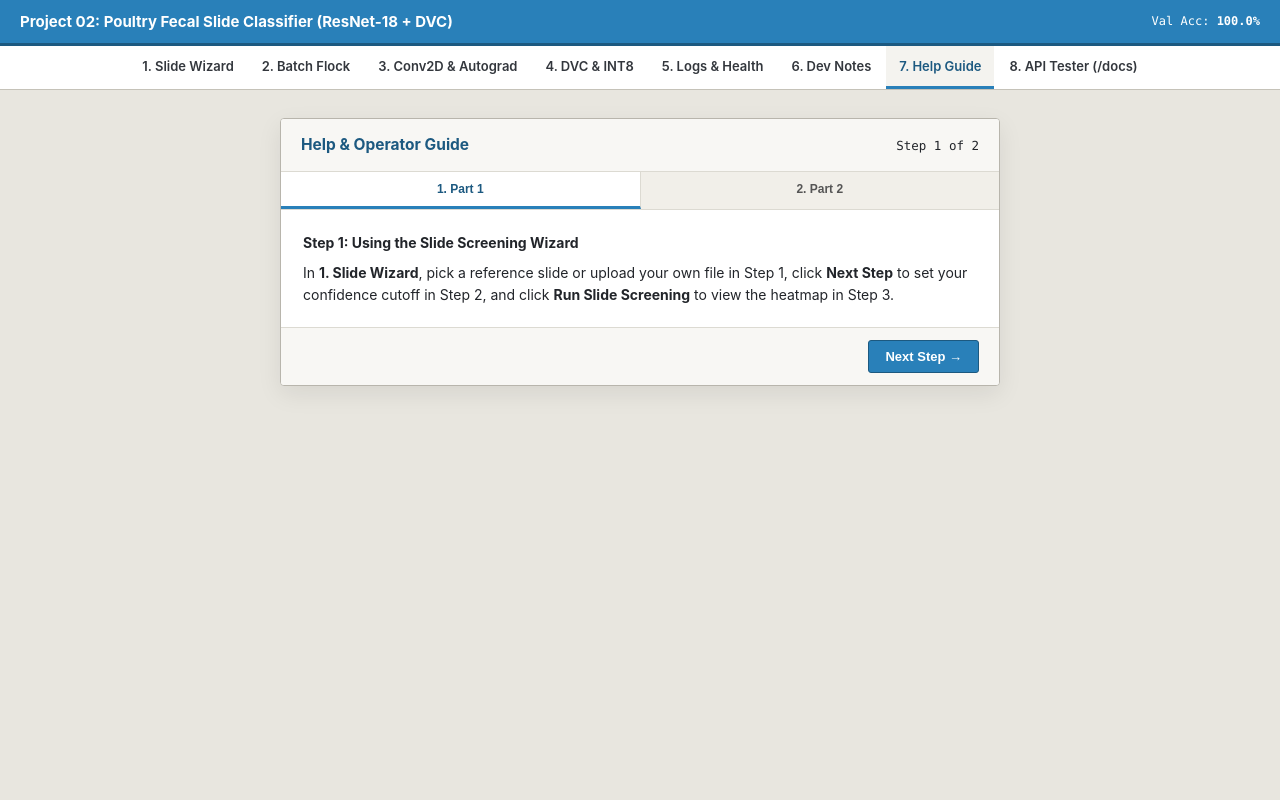
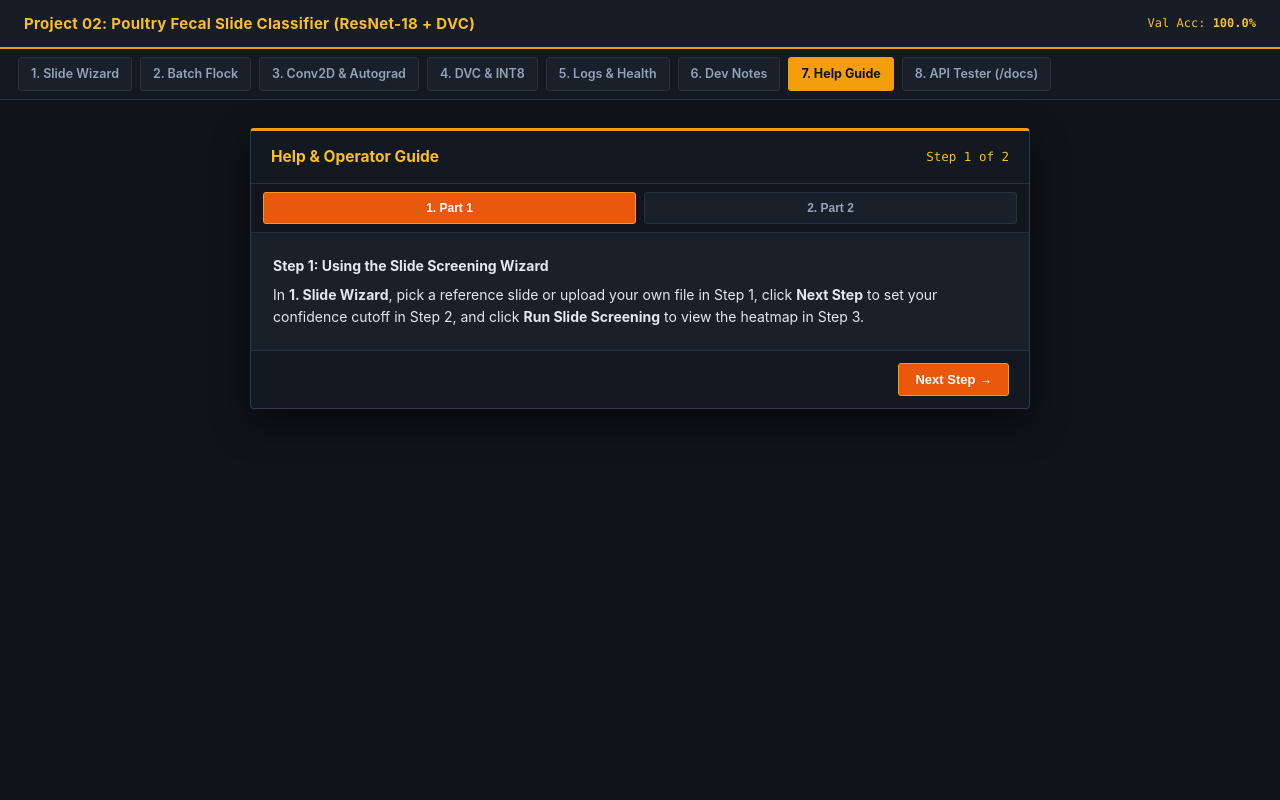
Before and after one commit to 29OmChavan/mlops-project-cnn-disease-classifier, a FastAPI app: page /help in a window 1280 px wide. Run offline with FastAPI, Linux system fonts and the light colour scheme.

Commit message:
Differentiate UI layout and visual identity per project using pre-2023 repo styles

```diff
--- a/templates/index.html
+++ b/templates/index.html
@@ -5,12 +5,12 @@
     <meta name="viewport" content="width=device-width, initial-scale=1.0" />
     <title>Poultry Fecal Slide Classifier (Step-by-Step Lab Modal)</title>
     <style>
-        /* Clean Step-by-Step Modal Wizard Layout (Project 02 - Scientific Lab Bench Theme) */
+        /* Project 02: 2021 Gradio 2.0 / FSDL-2021 Darkroom Microscopy & Radiology Workstation */
         * { box-sizing: border-box; margin: 0; padding: 0; }
         body {
-            font-family: -apple-system, BlinkMacSystemFont, "Segoe UI", Helvetica, Arial, sans-serif;
-            background-color: #e8e6df;
-            color: #22252a;
+            font-family: "IBM Plex Sans", -apple-system, BlinkMacSystemFont, "Segoe UI", sans-serif;
+            background-color: #0f1419;
+            color: #e2e8f0;
             font-size: 14px;
             line-height: 1.55;
             min-height: 100vh;
@@ -18,14 +18,15 @@
             flex-direction: column;
         }
         code, pre, .mono {
-            font-family: SFMono-Regular, Consolas, "Liberation Mono", Menlo, monospace;
+            font-family: "IBM Plex Mono", SFMono-Regular, Consolas, Menlo, monospace;
             font-size: 12.5px;
+            color: #fbbf24;
         }
         .top-header {
-            background-color: #2980b9;
-            border-bottom: 3px solid #1c5980;
-            color: #ffffff;
-            padding: 10px 20px;
+            background-color: #161d26;
+            border-bottom: 2px solid #f59e0b;
+            color: #f8fafc;
+            padding: 12px 24px;
             display: flex;
             justify-content: space-between;
             align-items: center;
@@ -33,34 +34,38 @@
         .repo-title {
             font-size: 15px;
             font-weight: 700;
-            color: #ffffff;
+            color: #fbbf24;
             text-decoration: none;
+            letter-spacing: 0.3px;
         }
         .tab-bar {
-            background-color: #ffffff;
-            border-bottom: 1px solid #c5c2b8;
-            padding: 0 16px;
+            background-color: #131920;
+            border-bottom: 1px solid #263241;
+            padding: 8px 18px;
             display: flex;
-            justify-content: center;
+            justify-content: flex-start;
             flex-wrap: wrap;
-            gap: 2px;
+            gap: 8px;
         }
         .tab-link {
-            padding: 10px 13px;
-            color: #33373d;
+            padding: 6px 12px;
+            color: #94a3b8;
             text-decoration: none;
-            font-size: 13px;
+            font-size: 12.5px;
             font-weight: 600;
-            border-bottom: 3px solid transparent;
+            border: 1px solid #263241;
+            border-radius: 3px;
+            background-color: #182029;
         }
-        .tab-link:hover { background-color: #f4f3ef; }
+        .tab-link:hover { color: #f8fafc; border-color: #f59e0b; }
         .tab-link.active {
-            color: #1c5980;
-            border-bottom-color: #2980b9;
-            background-color: #f4f3ef;
+            color: #0f1419;
+            background-color: #f59e0b;
+            border-color: #f59e0b;
+            font-weight: 700;
         }
 
-        /* Centered Modal Stage */
+        /* Darkroom Microscopy Workbench Card */
         .modal-stage {
             flex: 1;
             display: flex;
@@ -70,16 +75,17 @@
         }
         .modal-card {
             width: 100%;
-            max-width: 720px;
-            background-color: #ffffff;
-            border: 1px solid #b8b5ac;
+            max-width: 780px;
+            background-color: #182029;
+            border: 1px solid #2e3c4d;
+            border-top: 3px solid #f59e0b;
             border-radius: 4px;
-            box-shadow: 0 8px 24px rgba(0, 0, 0, 0.08);
+            box-shadow: 0 14px 34px rgba(0, 0, 0, 0.55);
             overflow: hidden;
         }
         .modal-header {
-            background-color: #f8f7f4;
-            border-bottom: 1px solid #dcdad2;
+            background-color: #131920;
+            border-bottom: 1px solid #263241;
             padding: 14px 20px;
             display: flex;
             justify-content: space-between;
@@ -88,37 +94,37 @@
         .modal-title {
             font-size: 15.5px;
             font-weight: 700;
-            color: #1c5980;
+            color: #fbbf24;
         }
         .step-bar {
             display: flex;
-            background-color: #f1efe9;
-            border-bottom: 1px solid #dcdad2;
+            background-color: #11161d;
+            border-bottom: 1px solid #263241;
+            padding: 8px 12px;
+            gap: 8px;
         }
         .step-btn {
             flex: 1;
             text-align: center;
-            padding: 10px 6px;
+            padding: 8px 6px;
             font-size: 12px;
             font-weight: 600;
-            color: #555;
-            background: none;
-            border: none;
-            border-right: 1px solid #dcdad2;
-            border-bottom: 3px solid transparent;
+            color: #94a3b8;
+            background: #182029;
+            border: 1px solid #263241;
+            border-radius: 3px;
             cursor: pointer;
         }
-        .step-btn:last-child { border-right: none; }
         .step-btn.active {
-            background-color: #ffffff;
-            color: #1c5980;
-            border-bottom-color: #2980b9;
+            background-color: #ea580c;
+            color: #ffffff;
+            border-color: #f59e0b;
             font-weight: 700;
         }
-        .modal-body { padding: 22px; }
+        .modal-body { padding: 22px; color: #e2e8f0; }
         .modal-footer {
-            background-color: #f8f7f4;
-            border-top: 1px solid #dcdad2;
+            background-color: #131920;
+            border-top: 1px solid #263241;
             padding: 12px 20px;
             display: flex;
             justify-content: space-between;
@@ -129,35 +135,38 @@
 
         label {
             display: block;
-            font-size: 13px;
+            font-size: 12.5px;
             font-weight: 600;
             margin-bottom: 5px;
-            color: #2d3748;
+            color: #cbd5e1;
+            text-transform: uppercase;
+            letter-spacing: 0.4px;
         }
         select, input[type="file"], input[type="number"], textarea {
             width: 100%;
             padding: 8px 10px;
-            border: 1px solid #b8b5ac;
+            border: 1px solid #334155;
             border-radius: 3px;
-            background-color: #ffffff;
+            background-color: #0f1419;
+            color: #f8fafc;
             font-size: 13.5px;
             margin-bottom: 12px;
         }
         .btn {
             padding: 8px 16px;
             font-size: 13px;
-            font-weight: 600;
+            font-weight: 700;
             border-radius: 3px;
             cursor: pointer;
             border: 1px solid transparent;
             text-decoration: none;
             display: inline-block;
         }
-        .btn-primary { background-color: #2980b9; color: #ffffff; border-color: #1c5980; }
-        .btn-primary:hover { background-color: #1f6391; }
-        .btn-secondary { background-color: #ffffff; color: #333; border-color: #b8b5ac; }
-        .btn-secondary:hover { background-color: #f1efe9; }
-        .btn-run { background-color: #1e7e34; color: #ffffff; }
+        .btn-primary { background-color: #ea580c; color: #ffffff; border-color: #f59e0b; }
+        .btn-primary:hover { background-color: #d97706; }
+        .btn-secondary { background-color: #1e293b; color: #e2e8f0; border-color: #475569; }
+        .btn-secondary:hover { background-color: #334155; }
+        .btn-run { background-color: #10b981; color: #06281e; }
 
         table.lab-table {
             width: 100%;
```
Also changed, not shown: other parts of templates/index.html (+17 -15 lines), artifacts/diagnostic_audit_log.json (+55 -0 lines).
